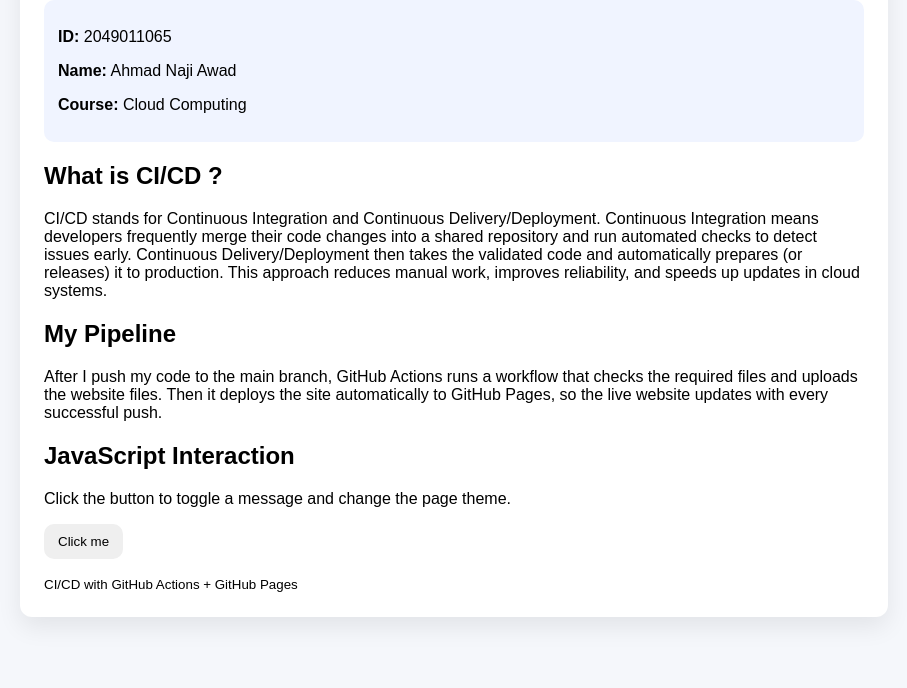
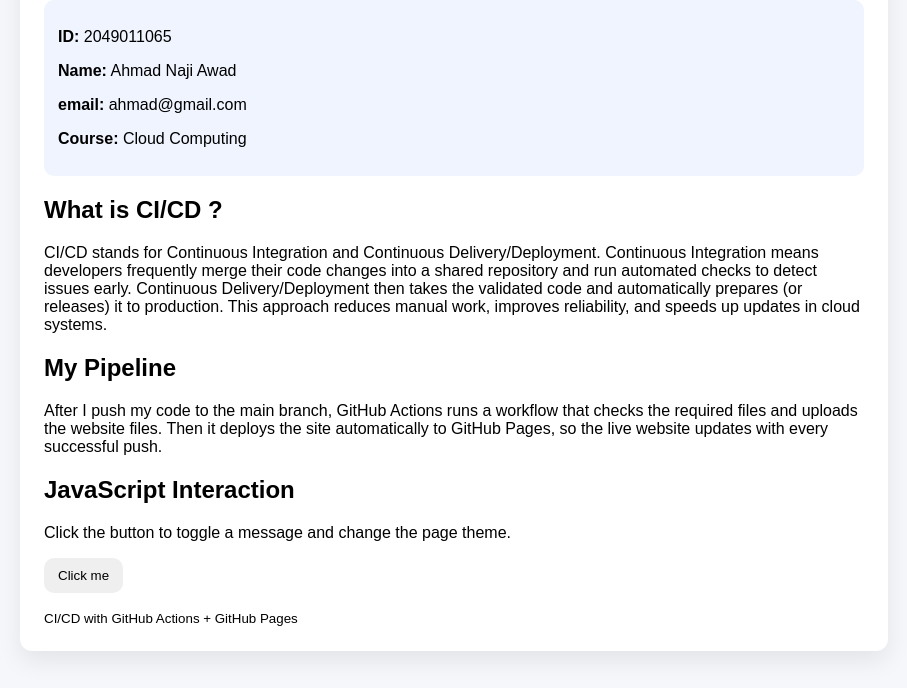
Before and after one commit to AhmadNajy/cloud-beginner-cicd-pages-AhmadNajiAwad, a plain HTML site: page index.html in a window 1280 px wide. Shown: the part 112-800 px from the top of the page, without its empty margins (186-1093 px from the left). Drawn offline with Linux system fonts and the light colour scheme.

Commit message:
email commit

```diff
--- a/index.html
+++ b/index.html
@@ -13,6 +13,7 @@
     <div class="info">
       <p><b>ID:</b> 2049011065</p>
       <p><b>Name:</b> Ahmad Naji Awad</p>
+      <p><b>email:</b> ahmad@gmail.com</p>
       <p><b>Course:</b> Cloud Computing</p>
     </div>
 
```
